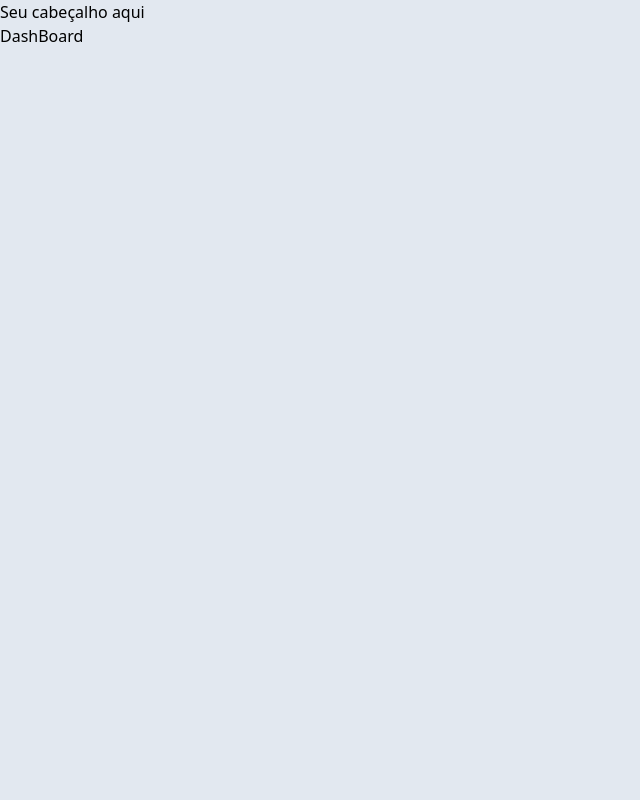
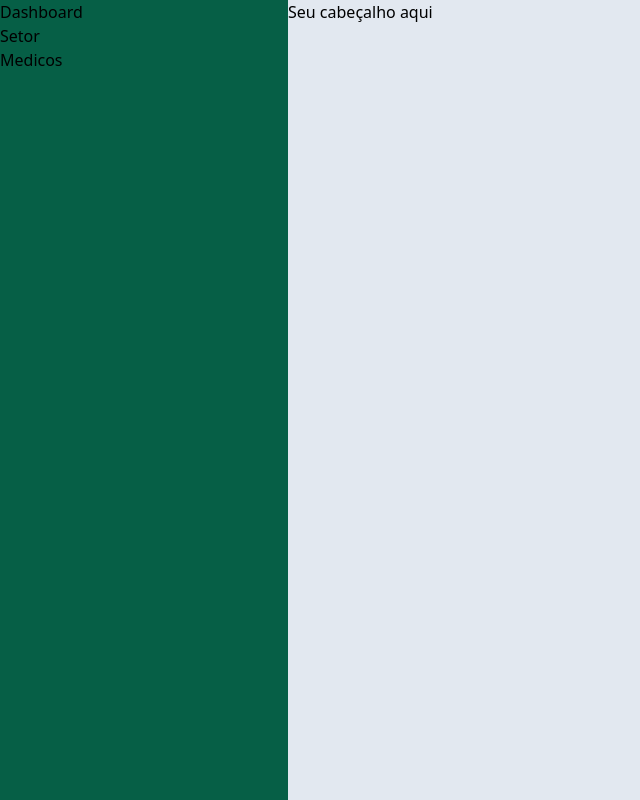
Before and after one commit to VituSuperMEg/clinicsoft-web, a React (Vite) app: page /painel in a window 1280 px wide. Shown: the whole page, without its empty margins (0-640 px from the left). Built offline with nearby package versions, Linux system fonts and the light colour scheme.

Commit message:
criação de um component que renderiza os menus, sem precisar do react-router-dom

```diff
--- a/src/modules/painel/_layout/Layout.tsx
+++ b/src/modules/painel/_layout/Layout.tsx
@@ -1,11 +1,26 @@
-import React, { ReactNode } from "react";
-import { Outlet } from "react-router-dom";
+// Layout.jsx
+import React, { useState, createElement } from "react";
+import { Menu } from "./Menu";
+import { pages } from "./pages";
 
 export function Layout() {
+  const [currentPage, setCurrentPage] = useState(null);
+  console.log(currentPage)
+  function handleNavigatePage(page: string) {
+    const selectedPage = pages.find((p) => p.page.toLowerCase() === page.toLowerCase());
+
+    if (selectedPage) {
+      setCurrentPage(() => selectedPage.component);
+    }
+  }
+
   return (
-    <div>
-      <header>Seu cabeçalho aqui</header>
-      <Outlet />
+    <div className="flex">
+      <Menu onNavigatePage={handleNavigatePage} />
+      <div>
+        <header>Seu cabeçalho aqui</header>
+        {currentPage && createElement(currentPage)}
+      </div>
     </div>
   );
 }
--- /dev/null
+++ b/src/modules/painel/_layout/Menu.tsx
@@ -0,0 +1,24 @@
+// Menu.jsx
+import { NavLink, useNavigate, Link } from "react-router-dom";
+
+interface IMenu {
+  onNavigatePage : (page : string) => void;
+}
+export function Menu({
+  onNavigatePage
+}:IMenu) {
+
+  return (
+    <ul className="bg-emerald-800 w-72 h-screen">
+      <li onClick={() => onNavigatePage('dashboard')}>
+        Dashboard
+      </li>
+      <li onClick={() => onNavigatePage('setor')}>
+        Setor
+      </li>
+      <li onClick={() => onNavigatePage('medicos')}>
+        Medicos
+      </li>
+    </ul>
+  );
+}
--- /dev/null
+++ b/src/modules/painel/_layout/pages.ts
@@ -0,0 +1,18 @@
+import { DashBoard } from "../pages/Dashborad";
+import { Medicos } from "../pages/Medicos";
+import { Setor } from "../pages/Setor";
+
+export const pages = [
+  {
+    page : "dashboard",
+    component : DashBoard
+  },
+  {
+    page : "setor",
+    component : Setor
+  },
+  {
+    page : "medicos",
+    component : Medicos
+  }
+]
--- /dev/null
+++ b/src/modules/painel/pages/Medicos.tsx
@@ -0,0 +1,5 @@
+export function Medicos () {
+  return (
+    <div>medicos</div>
+  )
+}
--- /dev/null
+++ b/src/modules/painel/pages/Setor.tsx
@@ -0,0 +1,7 @@
+export function Setor () {
+  return (
+    <div>
+      Setor
+    </div>
+  )
+}
--- a/src/modules/painel/routes/PainelRouter.tsx
+++ b/src/modules/painel/routes/PainelRouter.tsx
@@ -1,13 +1,16 @@
 import { Route, Routes } from "react-router-dom";
 import { DashBoard } from "../pages/Dashborad";
 import { Layout } from "../_layout/Layout";
+import { Setor } from "../pages/Setor";
 
 export function PainelRouter() {
   return (
     <Routes>
-     <Route path="/" element={<Layout />}>
-        <Route path="/" element={<DashBoard />} />
-     </Route>
+      <Route  element={<Layout />}>
+        <Route index element={<DashBoard />} />
+        <Route path="setor" element={<Setor />} />
+        {/* Adicione outras rotas conforme necessário */}
+      </Route>
     </Routes>
   );
 }
```
Also changed, not shown: src/modules/painel/_layout/Header.tsx (added).
